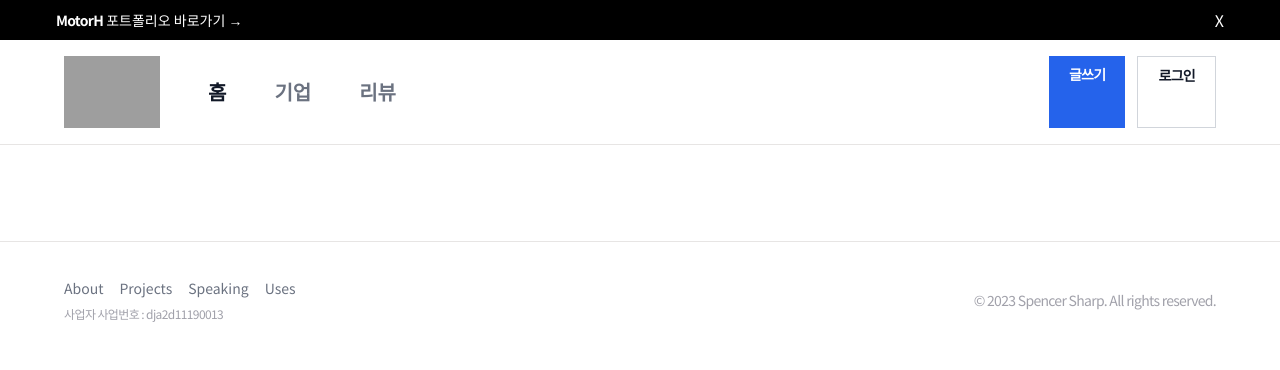
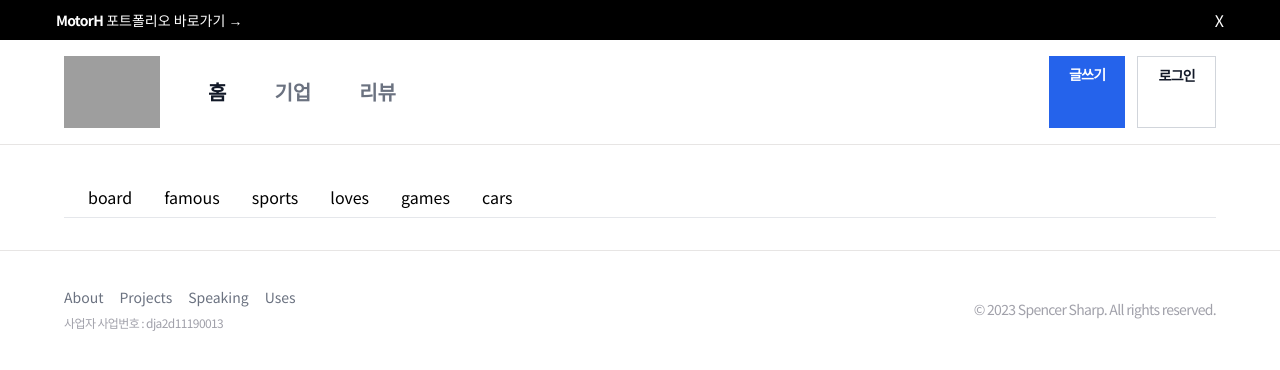
Before and after one commit to ghkdsigm/new_blindcutton_sideproject, a Nuxt app: page /category in a window 1280 px wide. Shown: the top 370 px of the page. Built offline with nearby package versions, Linux system fonts and the light colour scheme; grey boxes are pictures that could not be loaded.

Commit message:
카테고리 분류

```diff
--- a/components/category/CategoryHeader.vue
+++ /dev/null
@@ -1,17 +0,0 @@
-<template>
-  <div>
-    <ul>
-        <li></li>
-    </ul>
-  </div>
-</template>
-
-<script>
-export default {
-
-}
-</script>
-
-<style>
-
-</style>
--- a/components/category/CategoryList.vue
+++ b/components/category/CategoryList.vue
@@ -1,7 +1,14 @@
 <template>
     <div>
-        <div class="flex mx-auto max-w-6xl justify-between my-8">
-            <div class="w-full py-4 flex flex-wrap overflow-hidden">
+        <ul class="border-b border-gray-200 flex px-2">
+            <li ref="categorylisttop" v-for="(item, index) in array" :key="index" class="px-4 py-2">
+                <span @click="changeSet(item, index)">
+                    {{ item }}
+                </span>
+            </li>
+        </ul>
+        <div>
+            <div class="w-full flex flex-wrap overflow-hidden">
                 <nuxt-link :to="{name:'boarddetail', params:{id: detailSet[index]}}" class="w-1/2 py-8 pl-4 odd:pr-4 odd:pl-0 border-b border-gray-200 odd:border-r" v-for="(item, index) in detailSet" :key="index">
                     <div class="pb-2 text-sm">
                         {{ item.category }}
@@ -33,20 +40,39 @@
   </template>
 
   <script>
-  import board_list from '~/components/common/BoardList.vue'
   import data from "~/api/data.json";
 
   export default {
     data(){
         return {
             paramData: this.$route.params.id,
-            detailSet: ''
+            detailSet: '',
+            detailList: '',
+            array: [],
+            selLi: this.$refs.categorylisttop,
+            checkClick: false
         }
     },
     created(){
+        for(var key in data) {
+            if(key !== 'link'){
+                this.array.push(key)
+            }
+        }
         this.$nextTick(function() {
             this.detailSet = data[this.paramData]
         })
+    },
+    methods:{
+        changeSet(e, index){
+            console.log(e)
+            for(let i = 0; i < this.$refs.categorylisttop.length; i++){
+                this.$refs.categorylisttop[i].innerText === e ? this.$refs.categorylisttop[i].classList.add('font-bold') : this.$refs.categorylisttop[i].classList.remove('font-bold')
+
+            }
+            this.paramData = e
+            this.detailSet = data[this.paramData]
+        }
     }
   }
   </script>
--- a/components/topic/TopicList.vue
+++ b/components/topic/TopicList.vue
@@ -1,6 +1,9 @@
 <template>
   <div>
-    <h3 class="w-full border-b border-slate-300 flex justify-between text-xl font-bold mb-4 items-center py-2 tracking-tighter">오늘의 이야기 <a href="" class="text-xs font-normal">더보기</a></h3>
+    <h3 class="w-full border-b border-slate-300 flex justify-between text-xl font-bold mb-4 items-center py-2 tracking-tighter">
+      오늘의 이야기
+      <nuxt-link :to="{name:'category', params:{id: linkName}}" class="text-xs font-normal">더보기</nuxt-link>
+    </h3>
     <ul>
       <li class="pb-3 last:pb-0 flex justify-between tracking-tighter" v-for="(item, index) in this.listData" :key="index">
         <nuxt-link :to="{name:'boarddetail', params:{id: item}}" class="flex items-center w-11/12">
@@ -25,12 +28,13 @@ import data from '~/api/data.json'
 export default {
   data(){
     return {
-      listData: ''
+      listData: '',
+      linkName: '',
     }
   },
   created(){
     this.listData = data.board
-    console.log(this.listData)
+    this.linkName = 'board'
   }
 }
 </script>
--- a/pages/boarddetail.vue
+++ b/pages/boarddetail.vue
@@ -36,6 +36,13 @@
         <div class="flex py-3 ">
           <span class="tracking-tighter">{{ cont.recommentcount }}</span>
         </div>
+        <ul class="flex">
+          <li v-for="(item, index) in cont.hashtag" :key="index">
+            <span class="pr-2 font-mono text-xs text-gray-600 tracking-tight">
+              {{ '#' + item }}
+            </span>
+          </li>
+        </ul>
       </div>
       <!-- 댓글존 -->
       <div class="w-full border-t border-b border-gray-200">
--- a/pages/category.vue
+++ b/pages/category.vue
@@ -1,20 +1,27 @@
 <template>
   <div id="wrap" class="home font-notosans">
-    <div>
-      <categorylist />
+    <div class="flex flex-col mx-auto max-w-6xl justify-between my-8">
+
+        <categorylist />
     </div>
   </div>
 </template>
 
 <script>
 import categorylist from '~/components/category/CategoryList.vue'
+import data from "~/api/data.json";
 
 export default {
     components:{
-        categorylist
+        categorylist,
+    },
+    data(){
+      return {
+        fulldata: ''
+      }
     },
     mounted(){
-
+      this.fulldata = data
     }
 }
 </script>
```
